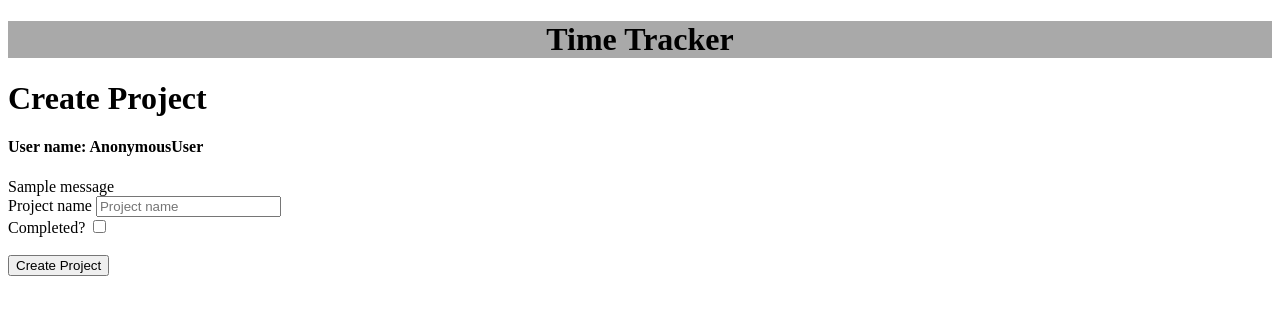
After one commit to wahudong/Django_Time_tracker, a Django app: template time_track/templates/create_project.html in a window 1280 px wide. The commit adds this page. Shown: the top 315 px of the page. Run offline with Django 3.2, Linux system fonts and the light colour scheme; the template is opened without the code that fills it, so the values that code supplies are empty; tables that the repository leaves empty hold one stand-in row (values such as "Sample post"); one stand-in notice (Sample message) is shown.

```diff
--- /dev/null
+++ b/time_track/templates/create_project.html
@@ -0,0 +1,32 @@
+{% extends 'base.html' %}
+
+{% block content %}
+
+<h1>Create Project</h1>
+
+<h4>User name: {{user}}</h4>
+
+{%if messages %}
+  {% for message in messages %}
+    {{message}}
+  {%endfor%}
+{% endif %}
+
+
+
+<form  method="POST">
+  {% csrf_token %}
+  <label for="project_name">Project name</label>
+  <input  type="text" placeholder="Project name" name="projet_name">
+  <br>
+  <label for="completed">Completed?</label>
+  <input type="checkbox" name="completed">
+  <input type="hidden" value="{{user.id}}" name="operator">
+  <br>
+  <br>
+  <button type="submit">Create Project</button>
+</form>
+
+<br>
+
+{%endblock%}
--- a/time_track/urls.py
+++ b/time_track/urls.py
@@ -9,4 +9,5 @@ urlpatterns = [
   path('me/', views.me, name='me'),
   # path('logout/', views.logoutUser, name="logout"),
   path('logout/', views.logoutPage, name="logout"),
+  path('create_project/', views.create_project, name="create_project"),
 ]
```
Also changed, not shown: time_track/templates/home.html (+30 -3 lines), time_track/templates/login.html (+13 -4 lines), time_track/views.py (+28 -9 lines).
